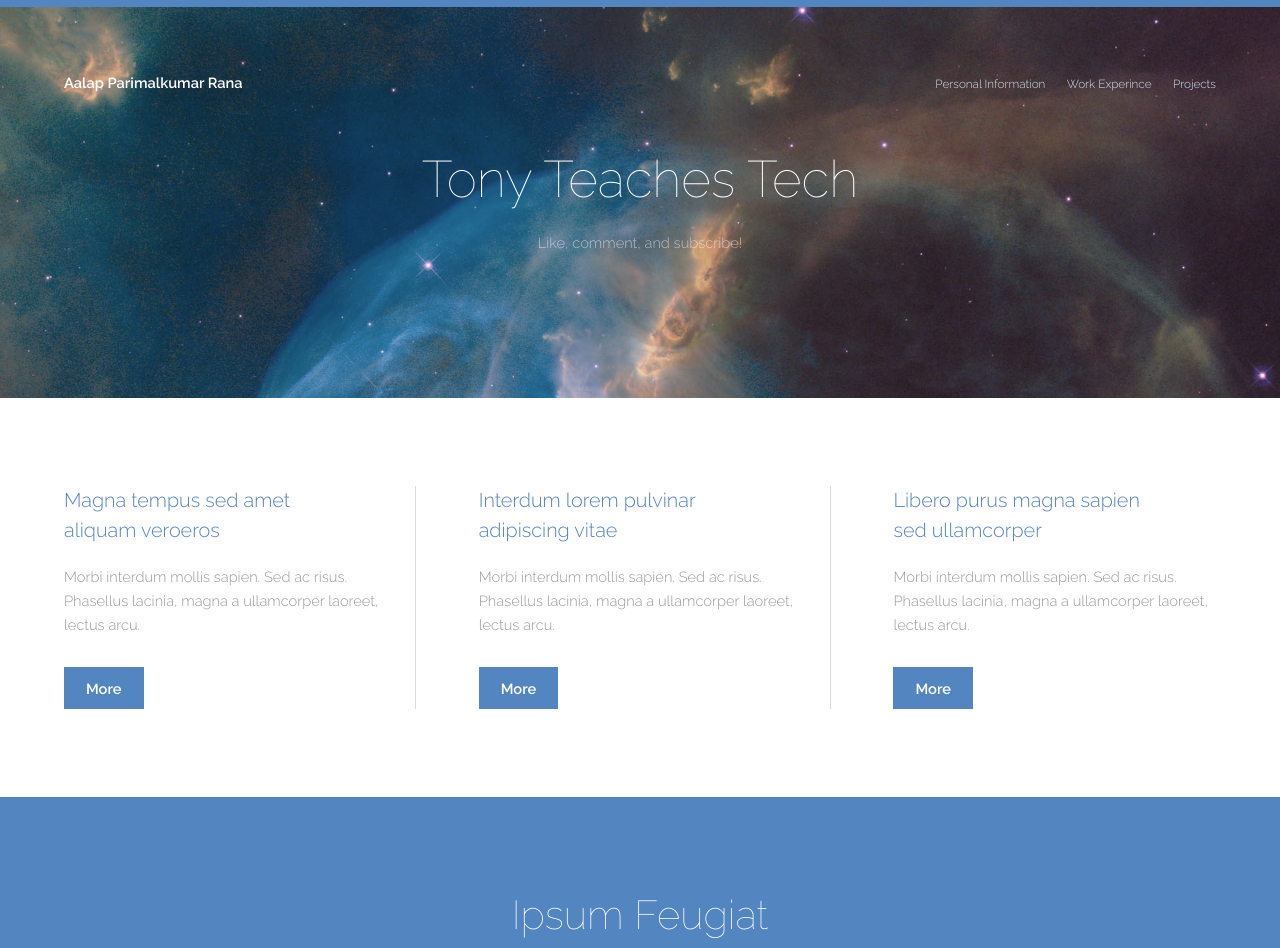
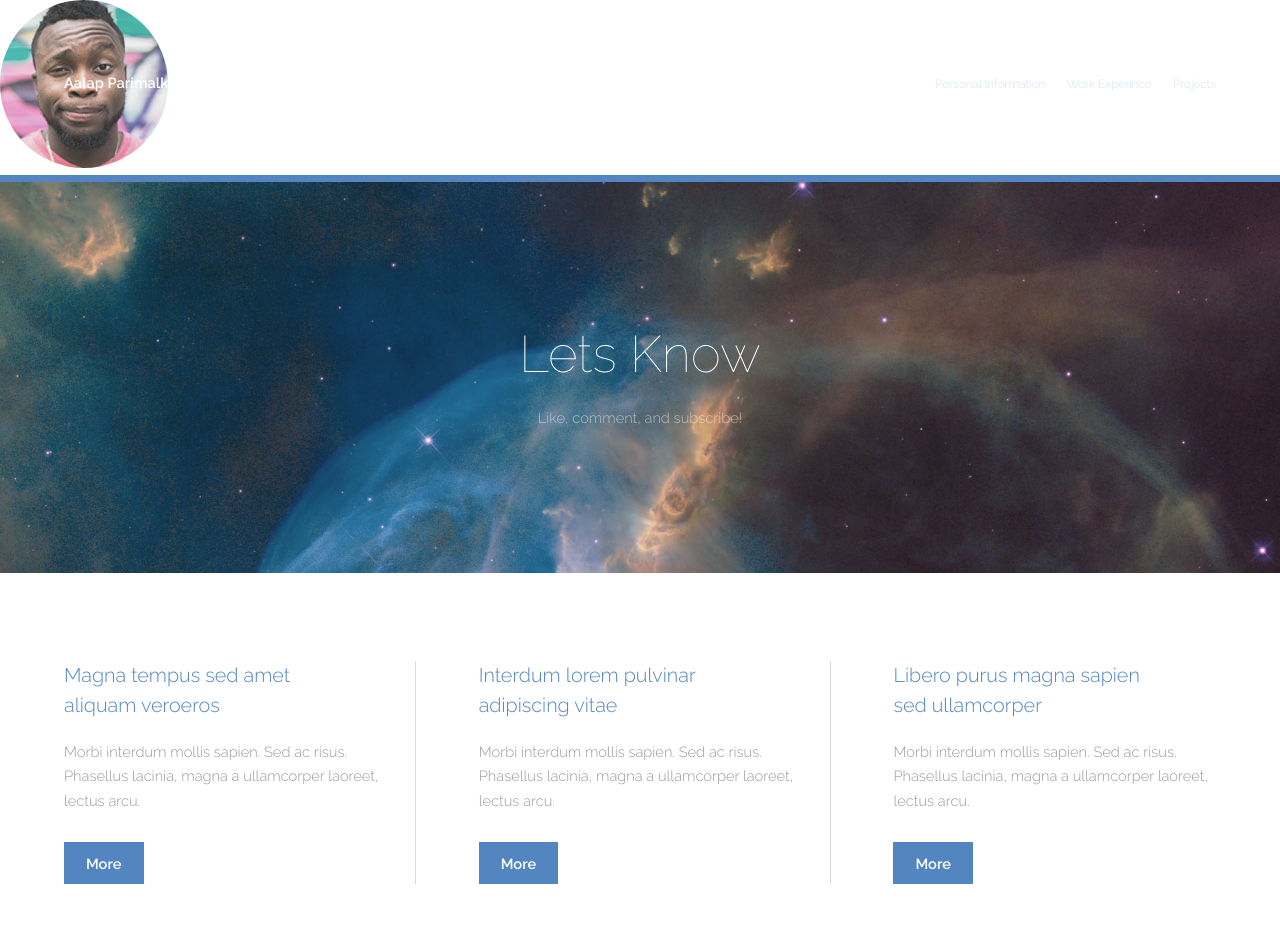
Before and after one commit to aalaprana995/aalaprana995.github.io, a plain HTML site: page index.html in a window 1280 px wide. Shown: the top 948 px of the page. Drawn offline with Linux system fonts and the light colour scheme.

Commit message:
Update index.html
adding profile pic

```diff
--- a/index.html
+++ b/index.html
@@ -6,10 +6,14 @@
 -->
 <html>
 	<head>
-		<title></title>
+		<title>Aalap Parimalkumar Rana</title>
 		<meta charset="utf-8" />
 		<meta name="viewport" content="width=device-width, initial-scale=1" />
 		<link rel="stylesheet" href="assets/css/main.css" />
+		<div class="image round">
+			<img src="images/pic03.jpg" alt="Person 1" />
+		</div>
+
 	</head>
 	<body>
 
@@ -28,7 +32,7 @@
 
 		<!-- Banner -->
 			<section id="banner">
-				<h1>Tony Teaches Tech</h1>
+				<h1>Lets Know </h1>
 				<p>Like, comment, and subscribe!</p>
 			</section>
 
```
